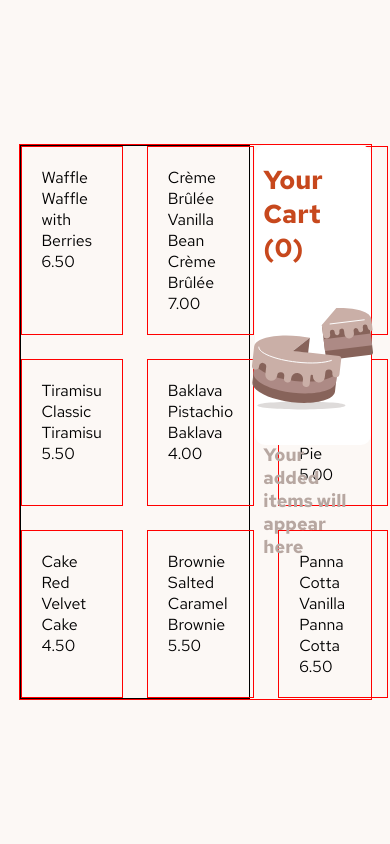
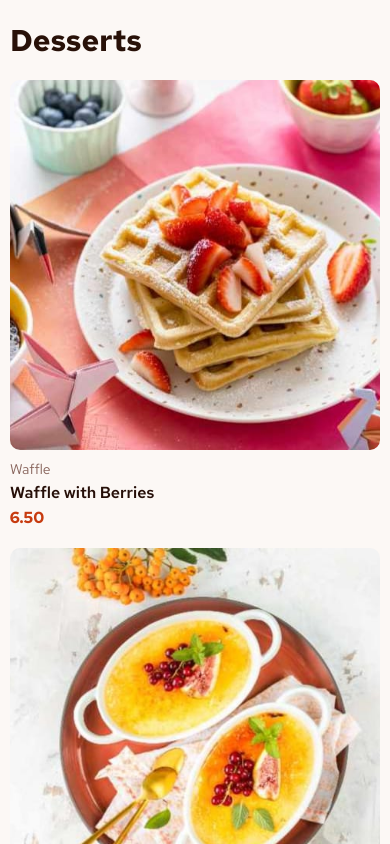
Before and after one commit to nosdvp/Product-list, a React (Create React App) app: page / in a window 390 px wide. Shown: the top 844 px of the page. Built offline with nearby package versions, Linux system fonts and the light colour scheme.

Commit message:
создал адаптивную верстку под меню, добавил все карточки товаров которые так же адаптивны

```diff
--- a/src/App.css
+++ b/src/App.css
@@ -5,59 +5,43 @@ body {
 }
 
 .wrapper{
+  width: 100%;
+  min-height: 100vh;
+  background-color: #fcf8f5;
   display: flex;
-  align-items: center;
+  align-items: start;
   justify-content: center;
-  background-color: #fcf8f5;
-  width: 100%;
-  height: 100vh;
+  padding-top: 75px;
 }
 
-.contentBlock{
-  width: 85%;
-  min-height: 500px;
-  border: 1px solid red;
-  display: flex;
-  justify-content: space-between
+.blockInfo{
+  width: 1350px;
+  height: auto;
+  /*border: 1px solid red;*/
+  display: grid;
+  grid-template-columns: 1.35fr 0.65fr;
+  padding: 0px 10px ;
+  gap: 20px;
 }
 
-.ListPage{
-  min-height: 100px;
-  width: 65%;
-  border: 1px solid black;
+.listBlock{
+  height: auto;
+  /*border: 1px solid green;*/
+  width: 100%;
 }
 
-.CartPage{
-  min-height: 100px;
-  width: 33%;
-  border-radius: 10px;
-  height: 300px;
-  background-color: #ffffff;
-  display: flex;
-  align-items: center;
-  justify-content: center;
+.cartBlock{
+  height: auto;
+  /*border: 1px solid green;*/
+  place-items: center;
 }
 
-@media(max-width:1300px){
-  .contentBlock{
-    width: 95%;
-    height: auto;
-    border: 1px solid red;
+@media(max-width:800px){
+  .wrapper{
+    padding: 0;
+  }
+  .blockInfo{
+    display: grid;
+    grid-template-columns: 1fr;
   }
 }
-
-@media(max-width:1024px){
-  .contentBlock{
-    width: 90%;
-    height: auto;
-    border: 1px solid red;
-  }
-}
-
-@media(max-width:768px){
-  .contentBlock{
-    width: 90%;
-    height: auto;
-    border: 1px solid red;
-  }
-}
--- a/src/App.js
+++ b/src/App.js
@@ -9,11 +9,11 @@ function App() {
 
   return (
     <div className="wrapper">
-      <div className='contentBlock'>
-        <div className='ListPage'>
+      <div className='blockInfo'>
+        <div className='listBlock'>
           <ListPage/>
         </div>
-        <div className='CartPage'>
+        <div className='cartBlock'>
           <CartPage
             countCart={countCart}
           />
--- a/src/components/CartPage/CartPage.css
+++ b/src/components/CartPage/CartPage.css
@@ -1,28 +1,35 @@
-.CartPage-block {
-  width: 85%;
-  height: 88%;
+.CartPage-wrapper {
+  width: 100%;
+  min-height: 300px;
+  background-color: white;
+  border-radius: 10px;
+  display: flex;
+  align-items: center;
+  justify-content: center;
 }
-.CartPage-block__title {
+.CartPage-wrapper__box {
+  width: 90%;
+  height: 250px;
+  display: flex;
+  flex-direction: column;
+  justify-content: space-between;
+}
+.CartPage-wrapper__box_title {
   width: 100%;
-  font-size: 26px;
-  color: #c7481d;
+  font-size: 25px;
   font-weight: bold;
+  color: #dd5a47;
 }
-.CartPage-block__blockInfo {
+.CartPage-wrapper__box_imgBlock {
   width: 100%;
-  height: auto;
-  min-height: 100px;
+  height: 200px;
   display: flex;
   flex-direction: column;
   align-items: center;
   justify-content: center;
-}
-.CartPage-block__blockInfo_img {
-  margin-top: 30px;
-}
-.CartPage-block__blockInfo_text {
-  color: #b7a7a1;
+  color: #89645f;
+  font-weight: bold;
   font-size: 18px;
-  font-weight: bold;
-  margin-top: 20px;
+  text-align: center;
+  gap: 20px;
 }/*# sourceMappingURL=CartPage.css.map */
--- a/src/components/CartPage/CartPage.js
+++ b/src/components/CartPage/CartPage.js
@@ -4,12 +4,24 @@ import cake from '../../img/illustration-empty-cart.svg'
 
 const CartPage = ({countCart}) => {
   return (
-      <div className='CartPage-block'>
-        <div className='CartPage-block__title'>Your Cart ({countCart})</div>
-        <div className='CartPage-block__blockInfo'>
-          <img className='CartPage-block__blockInfo_img' src={cake}/>
-          <div className='CartPage-block__blockInfo_text'>Your added items will appear here</div>
-        </div>
+      <div className='CartPage-wrapper'>
+        {countCart === 0 ? (
+          <>
+            <div className='CartPage-wrapper__box'>
+              <div className='CartPage-wrapper__box_title'>Your Cart ({countCart})</div>
+              <div className='CartPage-wrapper__box_imgBlock'>
+                <img src={cake}></img>
+                <div>Your added items will appear here</div>
+              </div>
+            </div>
+          </>
+        ) : (
+          <>
+            <div>
+              Тут что-то есть
+            </div>
+          </>
+        )}
       </div>
   )
 }
--- a/src/components/CartPage/CartPage.scss
+++ b/src/components/CartPage/CartPage.scss
@@ -1,29 +1,37 @@
-.CartPage-block{
-    width: 85%;
-    height: 88%;
+.CartPage-wrapper{
+    width: 100%;
+    min-height: 300px;
+    background-color: white;
+    border-radius: 10px;
+    display: flex;
+    align-items: center;
+    justify-content: center;
+    &__box{
+        width: 90%;
+        height: 250px;
         //border: 1px solid red;
-    &__title{
+        display: flex;
+        flex-direction: column;
+        justify-content: space-between;
+        &_title{
             width: 100%;
-        font-size: 26px;
-        color: #c7481d;
+            font-size: 25px;
             font-weight: bold;
+            color: #dd5a47;
         }
-    &__blockInfo{
+        &_imgBlock{
             width: 100%;
-        height: auto;
-        min-height: 100px;
+            height: 200px;
+            //border: 1px solid red;
             display: flex;
             flex-direction: column;
             align-items: center;
             justify-content: center;
-        &_img{
-            margin-top: 30px;
-        }
-        &_text{
-            color: #b7a7a1;
+            color: #89645f;
+            font-weight: bold;
             font-size: 18px;
-            font-weight: bold;
-            margin-top: 20px;
+            text-align: center;
+            gap: 20px;
         }
     }
 }
--- a/src/components/ListPage/ListPage.css
+++ b/src/components/ListPage/ListPage.css
@@ -1,10 +1,62 @@
-.ListPage-test {
+.ListPage-wrapper {
+  width: 100%;
+  height: auto;
+}
+
+.ListPage-title {
+  font-size: 30px;
+  font-weight: bold;
+  color: #281108;
+  margin: 20px 0;
+}
+
+.ListPage-menuBox {
   display: grid;
   grid-template-columns: repeat(3, 1fr);
-  gap: 24px;
+  gap: 20px;
+}
+.ListPage-menuBox__card {
+  display: flex;
+  flex-direction: column;
+  width: 100%;
+}
+.ListPage-menuBox__card_img {
+  width: 100%;
+  aspect-ratio: 1/1;
+  -o-object-fit: cover;
+     object-fit: cover;
+  border-radius: 10px;
+  display: block;
+}
+.ListPage-menuBox__card_textBlock {
+  width: 100%;
+  padding-top: 10px;
+  display: flex;
+  flex-direction: column;
+  gap: 4px;
+}
+.ListPage-menuBox__card_textBlock div:nth-child(1) {
+  font-size: 14px;
+  color: #87635a;
+}
+.ListPage-menuBox__card_textBlock div:nth-child(2) {
+  font-size: 16px;
+  font-weight: 600;
+  color: #260f08;
+}
+.ListPage-menuBox__card_textBlock div:nth-child(3) {
+  font-size: 16px;
+  font-weight: 700;
+  color: #c73b0f;
 }
 
-.ListPage-card {
-  border: 1px solid red;
-  padding: 20px;
+@media (max-width: 1024px) {
+  .ListPage-menuBox {
+    grid-template-columns: repeat(2, 1fr);
+  }
+}
+@media (max-width: 550px) {
+  .ListPage-menuBox {
+    grid-template-columns: 1fr;
+  }
 }/*# sourceMappingURL=ListPage.css.map */
--- a/src/components/ListPage/ListPage.js
+++ b/src/components/ListPage/ListPage.js
@@ -4,14 +4,21 @@ import { menu } from '../../data'
 
 const ListPage = () => {
   return (
-    <div className="ListPage-test">
-      {menu.map(item => (
-        <div className="ListPage-card" key={item.id}>
-          <div>{item.category}</div>
-          <div>{item.name}</div>
-          <div>{item.price}</div>
+    <div className="ListPage-wrapper">
+      <div className='ListPage-title'>Desserts</div>
+      <div className='ListPage-menuBox'>
+        {menu.map(item => (
+        <div className='ListPage-menuBox__card'>
+          <img src={item.image} className='ListPage-menuBox__card_img'></img>
+          <div className='ListPage-menuBox__card_textBlock'>
+            <div>{item.category}</div>
+            <div>{item.name}</div>
+            <div>{item.price}</div>
+          </div>
         </div>
       ))}
+      </div>
+
     </div>
   )
 }
--- a/src/components/ListPage/ListPage.scss
+++ b/src/components/ListPage/ListPage.scss
@@ -1,10 +1,62 @@
-.ListPage-test {
+.ListPage-wrapper {
+    width: 100%;
+    height: auto;
+}
+
+.ListPage-title{
+    font-size: 30px;
+    font-weight: bold;
+    color: #281108;
+    margin: 20px 0;
+}
+
+.ListPage-menuBox {
     display: grid;
     grid-template-columns: repeat(3, 1fr);
-    gap: 24px;
+    gap: 20px;
+    &__card {
+        display: flex;
+        flex-direction: column;
+        width: 100%;
+        &_img {
+            width: 100%;
+            aspect-ratio: 1 / 1;
+            object-fit: cover;
+            border-radius: 10px;
+            display: block;
+        }
+        &_textBlock {
+            width: 100%;
+            padding-top: 10px;
+            display: flex;
+            flex-direction: column;
+            gap: 4px;
+            div:nth-child(1) {
+                font-size: 14px;
+                color: #87635a;
+            }
+            div:nth-child(2) {
+                font-size: 16px;
+                font-weight: 600;
+                color: #260f08;
+            }
+            div:nth-child(3) {
+                font-size: 16px;
+                font-weight: 700;
+                color: #c73b0f;
+            }
+        }
+    }
 }
 
-.ListPage-card {
-    border: 1px solid red;
-    padding: 20px;
+@media (max-width: 1024px) {
+    .ListPage-menuBox {
+        grid-template-columns: repeat(2, 1fr);
+    }
 }
+
+@media (max-width: 550px) {
+    .ListPage-menuBox {
+        grid-template-columns: 1fr;
+    }
+}
```
Also changed, not shown: 2 other files (tests, documents, lock files or other folders). Lines whose indentation alone changed are shown as unchanged.
